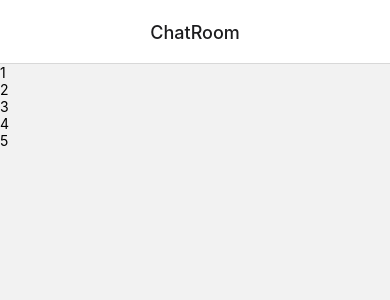
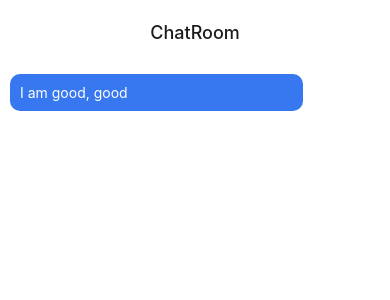
Before and after one commit to yaasin-raki2/a-rather-fucked-up-project-that-will-help-me-retain-what-i-learned-before-the-1337-pool, a React Native app: screen /ChatRoom in a window 390 px wide. Shown: the top 300 px of the page. Built offline with nearby package versions, Linux system fonts and the light colour scheme; what expo-linking would draw is missing.

Commit message:
creating a message component wile refactoring some other screens and components

```diff
--- /dev/null
+++ b/components/Message/Message.tsx
@@ -0,0 +1,38 @@
+import React, { FC } from "react";
+import { Text, View, StyleSheet } from "react-native";
+import ChatsModel from "../../models/Chats";
+
+interface IProps {
+    message: ChatsModel["messages"][0];
+}
+
+const Message: FC<IProps> = ({ message }) => {
+    const blue = "#3777f0";
+    const grey = "lightgrey";
+
+    const myID = "u1";
+    const isMe = message.user.id === myID;
+
+    return (
+        <View
+            style={[
+                styles.container,
+                { backgroundColor: isMe ? grey : blue, marginLeft: isMe ? "auto" : 10 },
+            ]}
+        >
+            <Text style={{ color: isMe ? "black" : "white" }}>{message.content}</Text>
+        </View>
+    );
+};
+
+const styles = StyleSheet.create({
+    container: {
+        backgroundColor: "#3777f0",
+        padding: 10,
+        margin: 10,
+        borderRadius: 10,
+        maxWidth: "75%",
+    },
+});
+
+export default Message;
--- /dev/null
+++ b/components/Message/index.ts
@@ -0,0 +1 @@
+export { default } from "./Message";
--- a/navigation/index.tsx
+++ b/navigation/index.tsx
@@ -44,7 +44,12 @@ function RootNavigator() {
             <Stack.Screen
                 name="ChatRoom"
                 component={ChatRoomScreen}
-                options={{ headerShown: true, headerTitleAlign: "center" }}
+                options={{
+                    headerShown: true,
+                    headerTitleAlign: "center",
+                    headerShadowVisible: false,
+                    statusBarStyle: "dark",
+                }}
             />
             <Stack.Screen
                 name="Root"
--- a/screens/ChatRoomScreen.tsx
+++ b/screens/ChatRoomScreen.tsx
@@ -1,16 +1,22 @@
 import * as React from "react";
 import { View, StyleSheet, FlatList, Text } from "react-native";
 
+import Message from "../components/Message";
+import messagesData from "../assets/dummy-data/Chats";
+
 const ChatRoomScreen = () => {
     return (
-        <View>
-            <FlatList
-                data={[1, 2, 3, 4, 5]}
-                keyExtractor={(item) => item.toString()}
-                renderItem={({ item }) => <Text>{item}</Text>}
-            />
+        <View style={styles.page}>
+            <Message message={messagesData.messages[1]} />
         </View>
     );
 };
 
+const styles = StyleSheet.create({
+    page: {
+        backgroundColor: "white",
+        flex: 1,
+    },
+});
+
 export default ChatRoomScreen;
```
Also changed, not shown: models/Chats.d.ts (added, +17 -0 lines).
